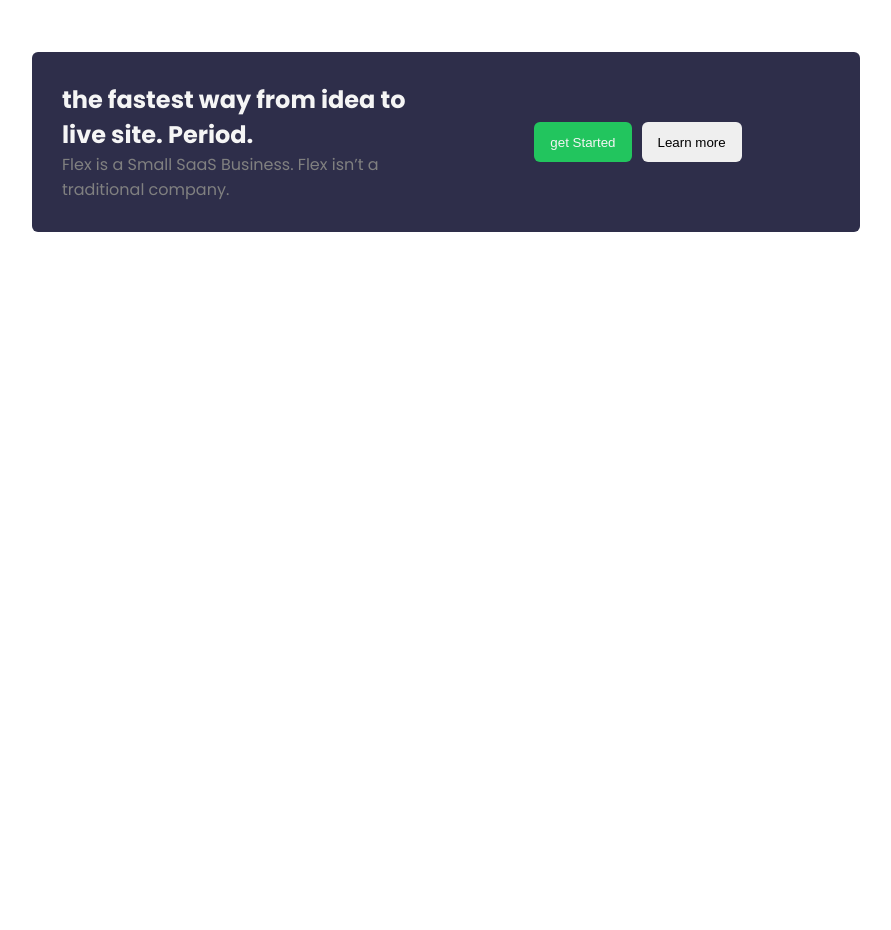
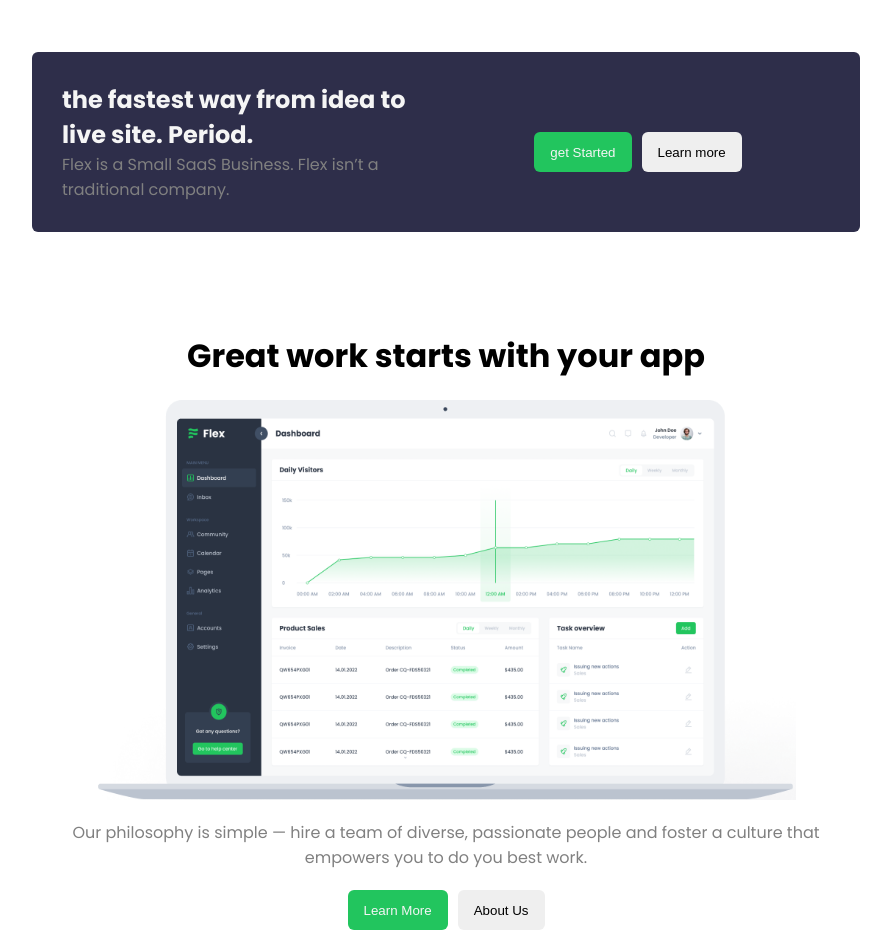
Before and after one commit to UchihaDSenju/docky-flypat, a React (Vite) app: page / in a window 1280 px wide. Shown: the part 1780-2710 px from the top of the page, without its empty margins (194-1085 px from the left). Before the commit the page ends 2012 px from the top, so only its background shows below. Built offline with nearby package versions, Linux system fonts and the light colour scheme.

Commit message:
application component designed

```diff
--- a/src/App.tsx
+++ b/src/App.tsx
@@ -1,4 +1,5 @@
 import './App.css'
+import Application from './components/application'
 import Desc from './components/desc'
 import Features from './components/features-desc'
 import HosCards from './components/hos-card'
@@ -18,6 +19,7 @@
       <HosCards />
       <Features />
       <Start />
+      <Application />
     </>
   )
 }
--- /dev/null
+++ b/src/components/application.tsx
@@ -0,0 +1,19 @@
+import React from 'react'
+import '../styles/application.css'
+import hero from '../assets/applicationHero.png'
+
+function Application() {
+  return (
+    <div className='application-container'>
+        <h1 style={{textAlign: 'center', marginBottom: '20px'}}>Great work starts with your app</h1>
+        <img className='hero' src={hero} alt="" />
+        <p>Our philosophy is simple — hire a team of diverse, passionate people and foster a culture that empowers you to do you best work.</p>
+        <div className="buttons">
+            <button className="green-btn">Learn More</button>
+            <button style={{marginLeft: '10px'}}>About Us</button>
+        </div>
+    </div>
+  )
+}
+
+export default Application
--- /dev/null
+++ b/src/styles/application.css
@@ -0,0 +1,21 @@
+.application-container{
+    display: flex;
+    flex-direction: column;
+    justify-content:center;
+    align-items: center;
+    width: 60%;
+    margin: 0px auto;
+    margin-top: 100px;
+}
+.hero{
+    width: 700px;
+    height: 400px;
+}
+.application-container p{
+    text-align: center;
+    color: grey;
+    margin-top: 20px;
+}
+.buttons{
+    margin-top: 20px;
+}
```
Also changed, not shown: src/assets/applicationHero.png (added).
